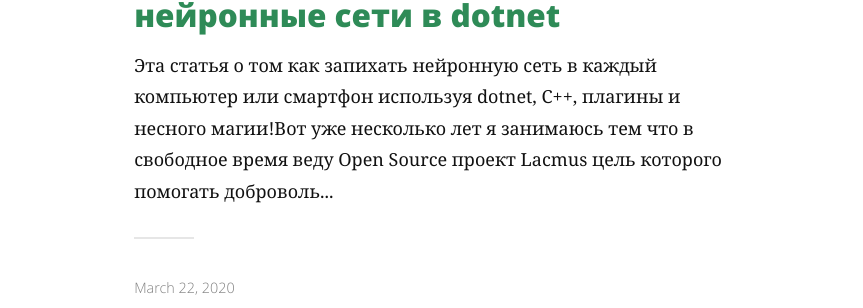
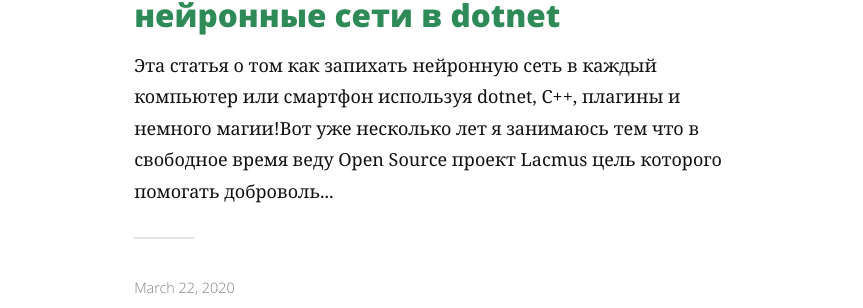
Before and after one commit to gosha20777/gosha20777.github.io, a Jekyll site: the page built from index.html, in a window 1280 px wide. Shown: the part 489-797 px from the top of the page, without its empty margins (208-1071 px from the left). Built offline with Jekyll 4.4.1, drawn with Linux system fonts in a browser that asks for light colours; nearby versions of some CDN libraries; some web fonts are replaced; the list of posts is cut into pages by our own code; some of the changed lines change nothing that is shown.

Commit message:
fix: typing errors

```diff
--- a/_posts/2021-01-29-plugin-system.markdown
+++ b/_posts/2021-01-29-plugin-system.markdown
@@ -4,7 +4,7 @@
 date:   2020-03-22
 category: tutorial
 ---
-<p class="intro"><span class="dropcap">Э</span>та статья о том как запихать нейронную сеть в каждый компьютер или смартфон используя dotnet, С++, плагины и несного магии!</p>
+<p class="intro"><span class="dropcap">Э</span>та статья о том как запихать нейронную сеть в каждый компьютер или смартфон используя dotnet, С++, плагины и немного магии!</p>
 
 Вот уже несколько лет я занимаюсь тем что в свободное время веду Open Source проект [Lacmus](https://ods.ai/projects/lacmus) цель которого помогать добровольным поисково-спасательным отрядом и мчс находить пропавших в лесу людей с помощью компьютерного зрения и нейронных сетей. Подробнее об этом можно почитать в нашей [статье на Хабре](https://habr.com/ru/company/ods/blog/483616/) или посмотреть [документальны ролик](https://youtu.be/4QfOBTHEgJU).
 
@@ -53,7 +53,7 @@
 
 ### API v2: Главное - это плагины!
 
-Очевидно что необходимо отказываться от докера - запускать весь код нативно. Но как? Как обеспечить кросс-платформенное выполнение разного кода на разных платформах? Как дать возможность разработчикам использовать разные фейерверки и технологии? Как избавить простого пользователя от установки дополнительных драйверов? Сейчас разберемся!
+Очевидно что необходимо отказываться от докера - запускать весь код нативно. Но как? Как обеспечить кросс-платформенное выполнение разного кода на разных платформах? Как дать возможность разработчикам использовать разные фреймверки и технологии? Как избавить простого пользователя от установки дополнительных драйверов? Сейчас разберемся!
 
 Будем двигаться снизу вверх. Начнем с низкоуровневых, платформозависимых аспектов и закончим верхнеуровневым кросс-платформенным api.
 
@@ -94,7 +94,7 @@
 
 Как видно из схемы различных конфигураций платформ довольно много. По этому для уменьшения количества информации в этой статье мы рассмотрим только 64-bit системы и только CPU и GPU. Ну что же, давайте карабкаться выше.
 
-#### 1. Драйвера и бекенды фейерверков нейронных сетей.
+#### 1. Драйвера и бекенды фреймверки нейронных сетей.
 
 И так у нас есть конечные железяки на которых запущена та или иная ОС. Чтобы заставить железку производить какие-либо вычисления нужно научиться общаться с железкой на *понятном ей языке*. Этим и занимаются *драйверы* и *ml-бекенды*.
 
```
